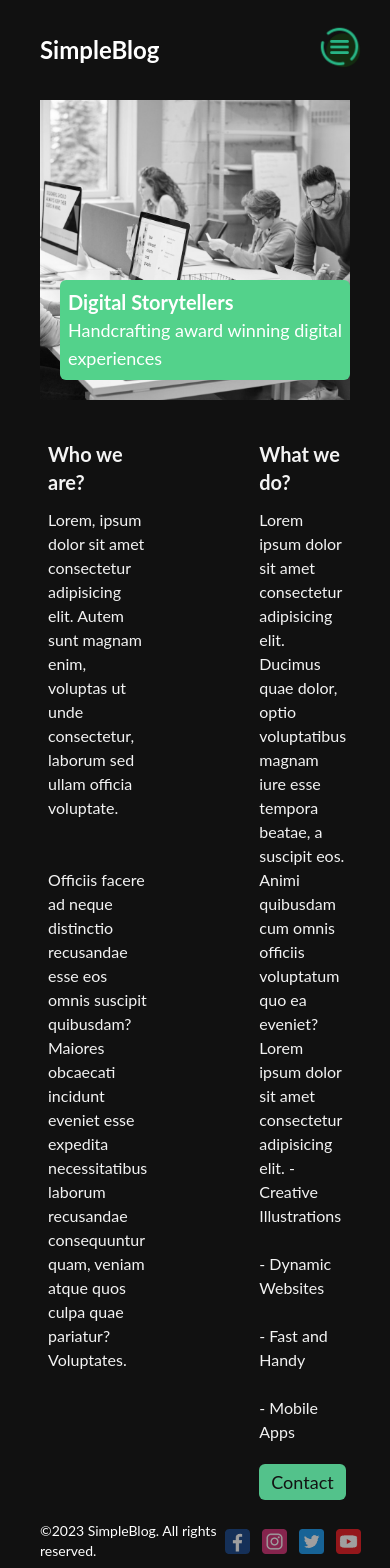
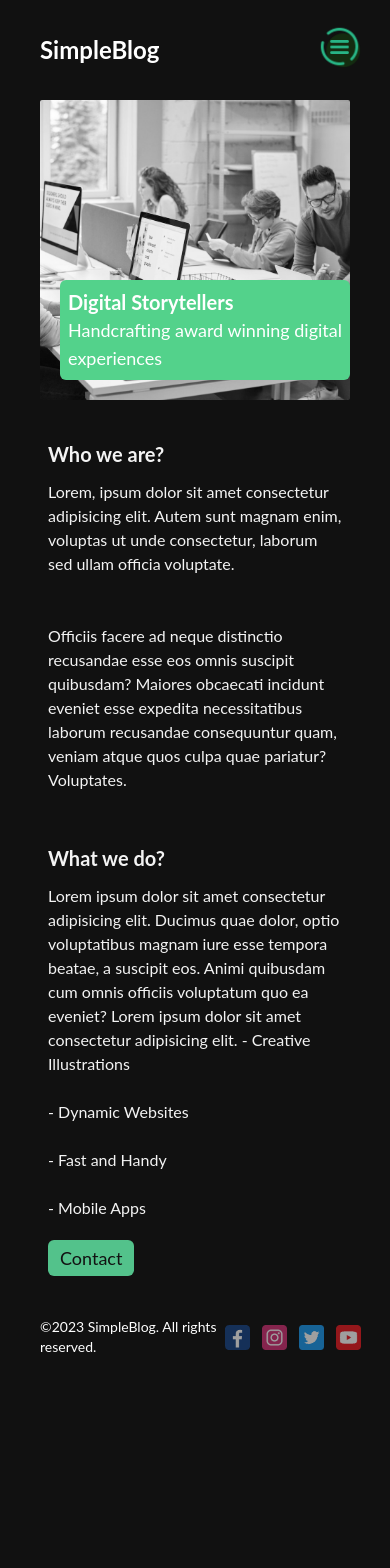
Before and after one commit to bojan09/next-js-blog, a Next.js app: page /about in a window 390 px wide. Shown: the top 1568 px of the page. After the commit the page ends 1370 px from the top, so only its background shows below. Built offline with nearby package versions, Linux system fonts and the light colour scheme.

Commit message:
Mobile About page updates

```diff
--- a/src/app/about/page.jsx
+++ b/src/app/about/page.jsx
@@ -16,7 +16,7 @@ const About = () => {
           src={about_img}
           alt="about_img"
           fill={true}
-          className="object-cover grayscale"
+          className="object-cover grayscale md:rounded-none xs:rounded-sm"
         />
 
         {/*Image Text*/}
@@ -31,7 +31,7 @@ const About = () => {
       </div>
 
       {/*Text*/}
-      <div className="flex gap-28 p-2 mt-5 text-[#f3f3f3]">
+      <div className="flex md:flex-row xs:flex-col md:gap-28 xs:gap-10 p-2 mt-5 text-[#f3f3f3]">
         <div>
           <h1 className="text-xl md:text-3xl font-bold my-3">Who we are?</h1>
           <p>
@@ -61,7 +61,9 @@ const About = () => {
           </p>
 
           {/*Text Button*/}
-          <Button url="/contact" text="Contact" />
+          <div className="xs:my-5 md:m-0">
+            <Button url="/contact" text="Contact" />
+          </div>
         </div>
       </div>
     </div>
```
